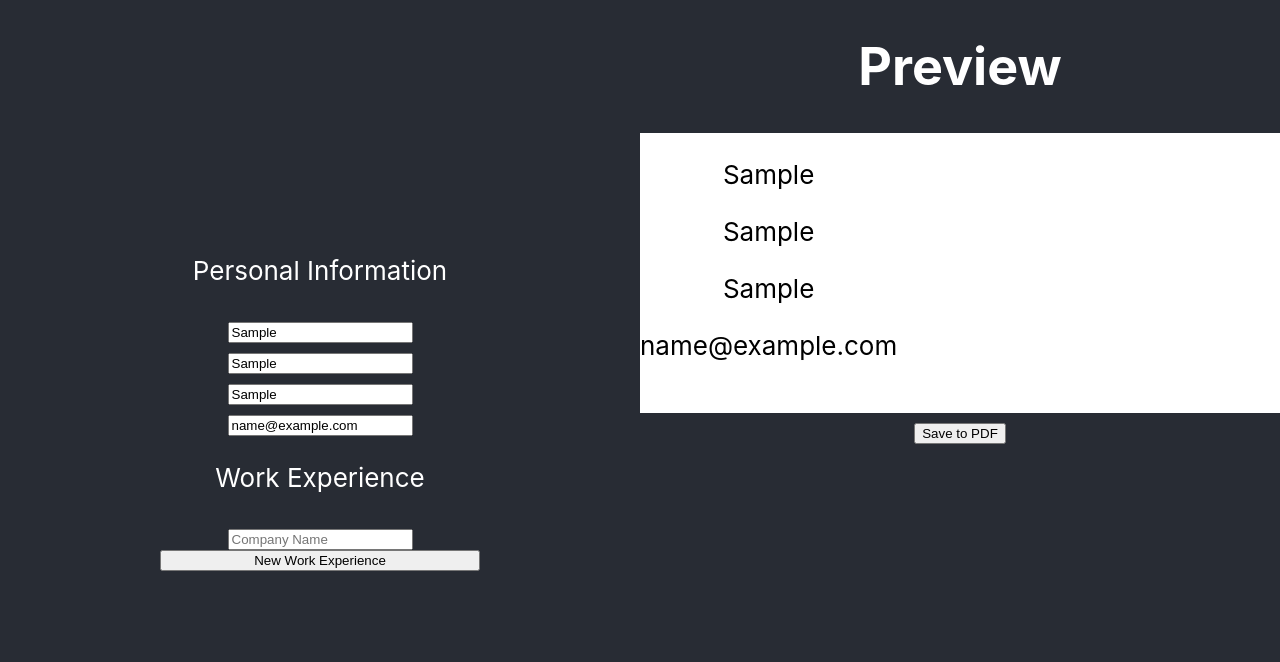
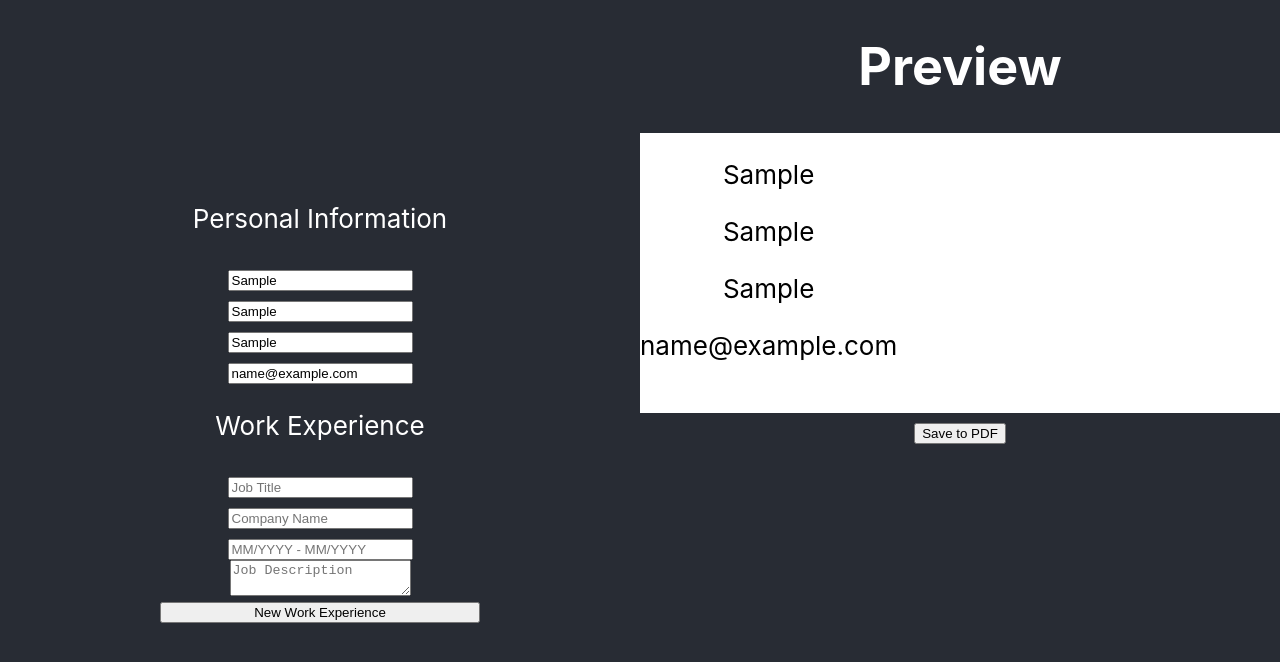
Before and after one commit to N3mEee/cv-application, a React (Create React App) app: page / in a window 1280 px wide. Both pictures are taken after typing "Sample", "Sample", "Sample", "name@example.com" into the empty fields and a click on the button "New Work Experience". Shown: the top 662 px of the page. Built offline with nearby package versions, Linux system fonts and the light colour scheme.

Commit message:
delete state & and more inputs

```diff
--- a/src/components/WorkExperience.js
+++ b/src/components/WorkExperience.js
@@ -3,15 +3,11 @@ import React from "react";
 export default class WorkExperience extends React.Component {
     constructor(props) {
         super(props);
-        this.state = {
-            value: "",
-        };
         this.handleChange = this.handleChange.bind(this);
     }
 
     handleChange(e) {
-        this.setState({ value: e.target.value });
-        this.props.setValue(e.target.value, this.props.index);
+        this.props.setValue(e, this.props.index);
     }
 
     render() {
@@ -20,9 +16,29 @@ export default class WorkExperience extends React.Component {
                 <input
                     onChange={this.handleChange}
                     type="text"
+                    id="jobTitle"
+                    placeholder="Job Title"
+                    value={this.props.value[this.props.index].jobTitle}
+                />
+                <input
+                    onChange={this.handleChange}
+                    type="text"
                     id="companyName"
                     placeholder="Company Name"
-                    value={this.state.value}
+                    value={this.props.value[this.props.index].companyName}
+                />
+                <input
+                    onChange={this.handleChange}
+                    type="text"
+                    id="time"
+                    placeholder="MM/YYYY - MM/YYYY"
+                    value={this.props.value[this.props.index].time}
+                />
+                <textarea
+                    onChange={this.handleChange}
+                    id="description"
+                    placeholder="Job Description"
+                    value={this.props.value[this.props.index].description}
                 />
             </div>
         );
```
